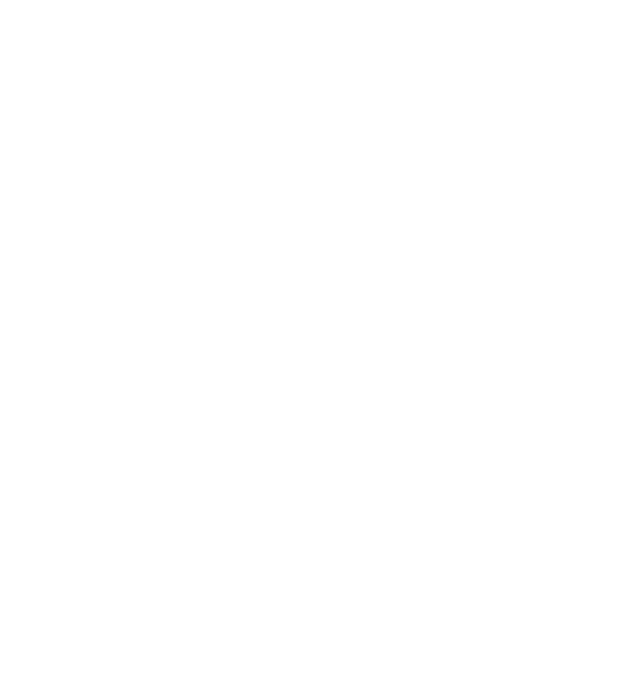
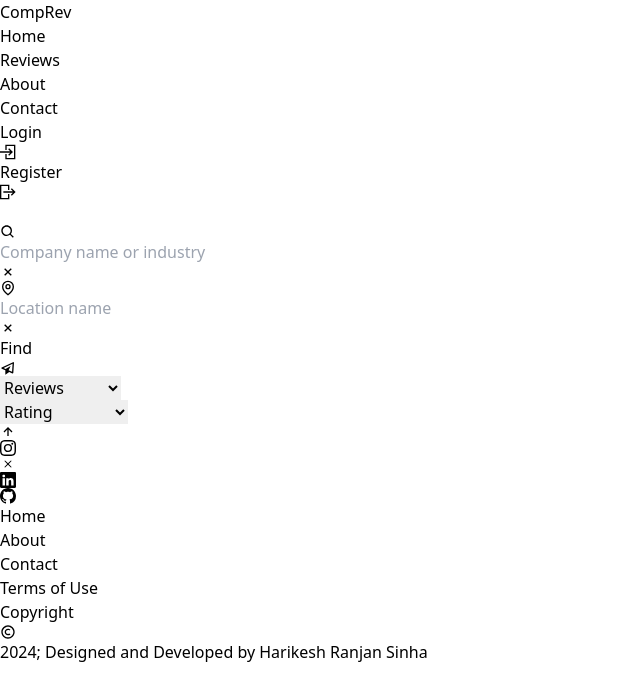
Before and after one commit to Harikesh-14/Feedback-Portal, a React (Vite) app: page /reviews in a window 1280 px wide. Before the commit this address had no page. Shown: the top 700 px of the page, without its empty margins (0-640 px from the left). Built offline with nearby package versions, Linux system fonts and the light colour scheme.

Commit message:
Footer structure made

```diff
--- a/src/App.tsx
+++ b/src/App.tsx
@@ -1,6 +1,8 @@
 import { Route, Routes } from 'react-router-dom'
 import Layout from './Layout'
+
 import Home from './pages/Home'
+import Reviews from './pages/Reviews'
 
 import './App.css'
 
@@ -10,6 +12,7 @@
       <Routes>
         <Route path='/' element={<Layout />} >
           <Route index element={<Home />} />
+          <Route path='reviews' element={<Reviews />} />
         </Route>
       </Routes>
     </>
--- a/src/container/Footer.tsx
+++ b/src/container/Footer.tsx
@@ -1,8 +1,32 @@
-import React from 'react'
+import { BiCopyright } from 'react-icons/bi'
+import { BsGithub, BsInstagram, BsLinkedin, BsX } from 'react-icons/bs'
+import { Link } from 'react-router-dom'
 
 function Footer() {
   return (
-    <div>Footer</div>
+    <section>
+      <div>
+        <div>
+          <ul>
+            <li><Link to={""}><BsInstagram /></Link></li>
+            <li><Link to={""}><BsX /></Link></li>
+            <li><Link to={""}><BsLinkedin /></Link></li>
+            <li><Link to={""}><BsGithub /></Link></li>
+          </ul>
+        </div>
+        <div>
+          <ul>
+            <li><Link to={""}>Home</Link></li>
+            <li><Link to={""}>About</Link></li>
+            <li><Link to={""}>Contact</Link></li>
+            <li><Link to={""}>Terms of Use</Link></li>
+          </ul>
+        </div>
+      </div>
+      <div>
+        <p>Copyright <BiCopyright /> 2024; Designed and Developed by Harikesh Ranjan Sinha</p>
+      </div>
+    </section>
   )
 }
 
--- /dev/null
+++ b/src/pages/Reviews.tsx
@@ -0,0 +1,9 @@
+import SearchContainer from "../container/SearchContainer";
+
+export default function Reviews() {
+  return (
+    <div>
+      <SearchContainer />
+    </div>
+  )
+}
```
